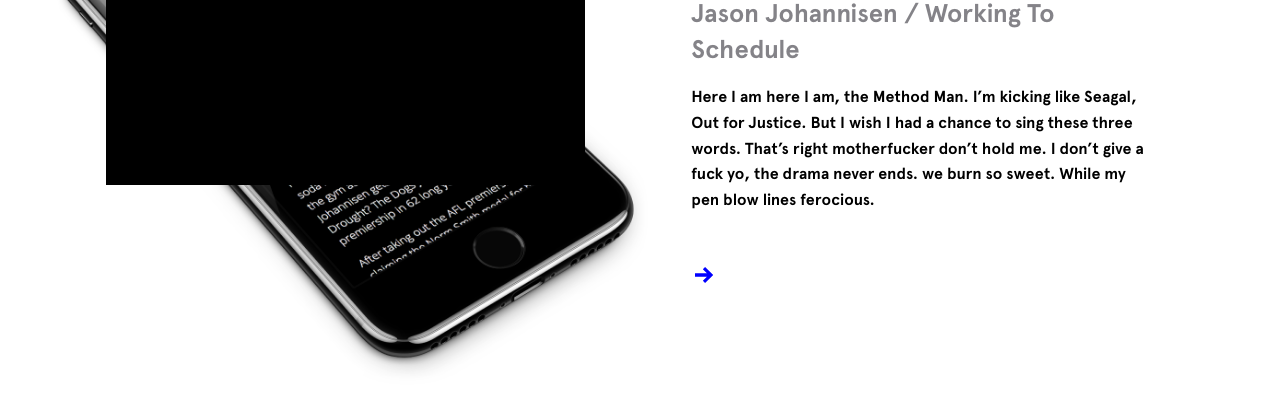
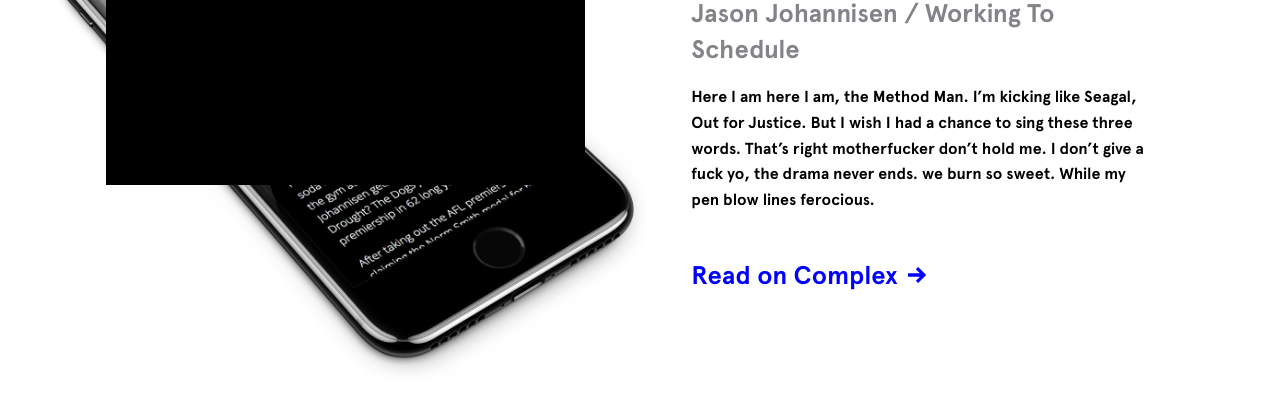
Before and after one commit to Archetype-Media/archetypemedia.com.au, a Jekyll site: the page built from index.markdown, in a window 1280 px wide and 900 px high, scrolled down 1995 px, cut to the strip 0-509 px from the top of the window. Shown: the top 411 px of the strip. Built offline with Jekyll 4.4.1, drawn with Linux system fonts in a browser that asks for light colours.

Commit message:
Updated Fitbit

```diff
--- a/_work/fitbit.markdown
+++ b/_work/fitbit.markdown
@@ -7,6 +7,7 @@ position: 1
 link: http://au.complex.com/sports/jason-johannisen-working-to-schedule
 image: "/uploads/iphone.png"
 subtitle: Jason Johannisen / Working To Schedule
+call_to_action: Read on Complex
 ---
 
 Here I am here I am, the Method Man. I'm kicking like Seagal, Out for Justice. But I wish I had a chance to sing these three words. That's right motherfucker don't hold me. I don't give a fuck yo, the drama never ends. we burn so sweet. While my pen blow lines ferocious.
```
